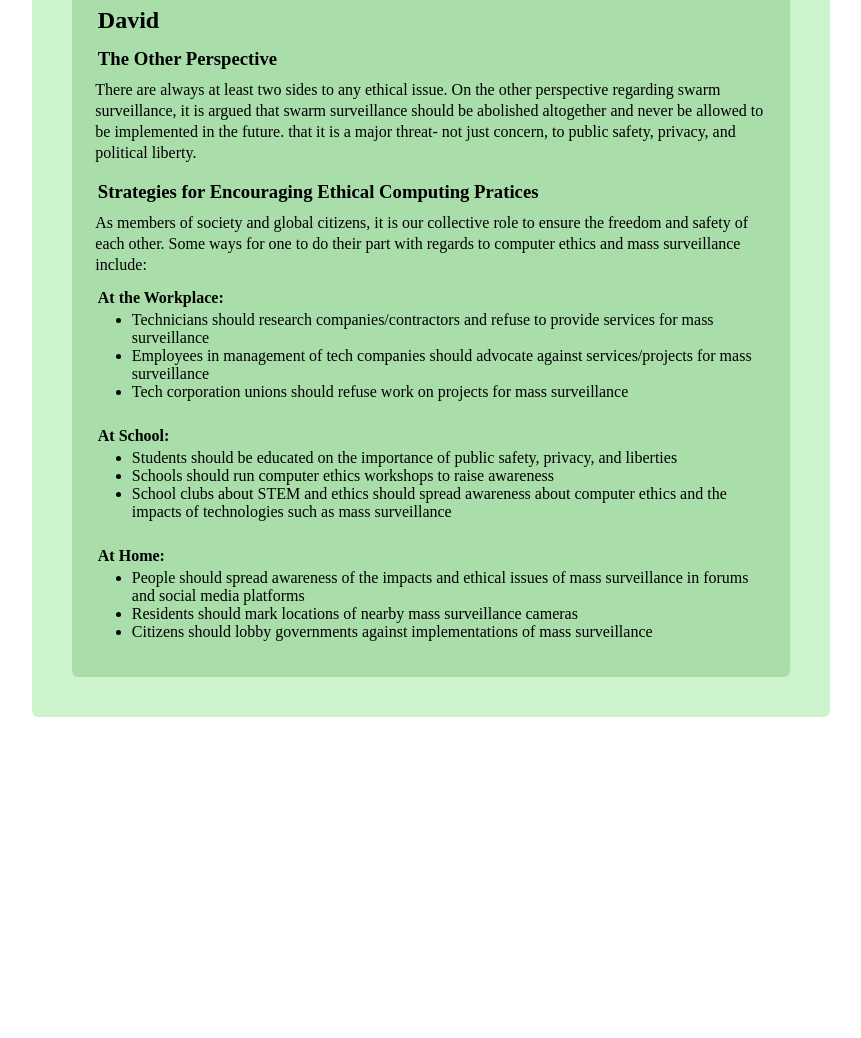
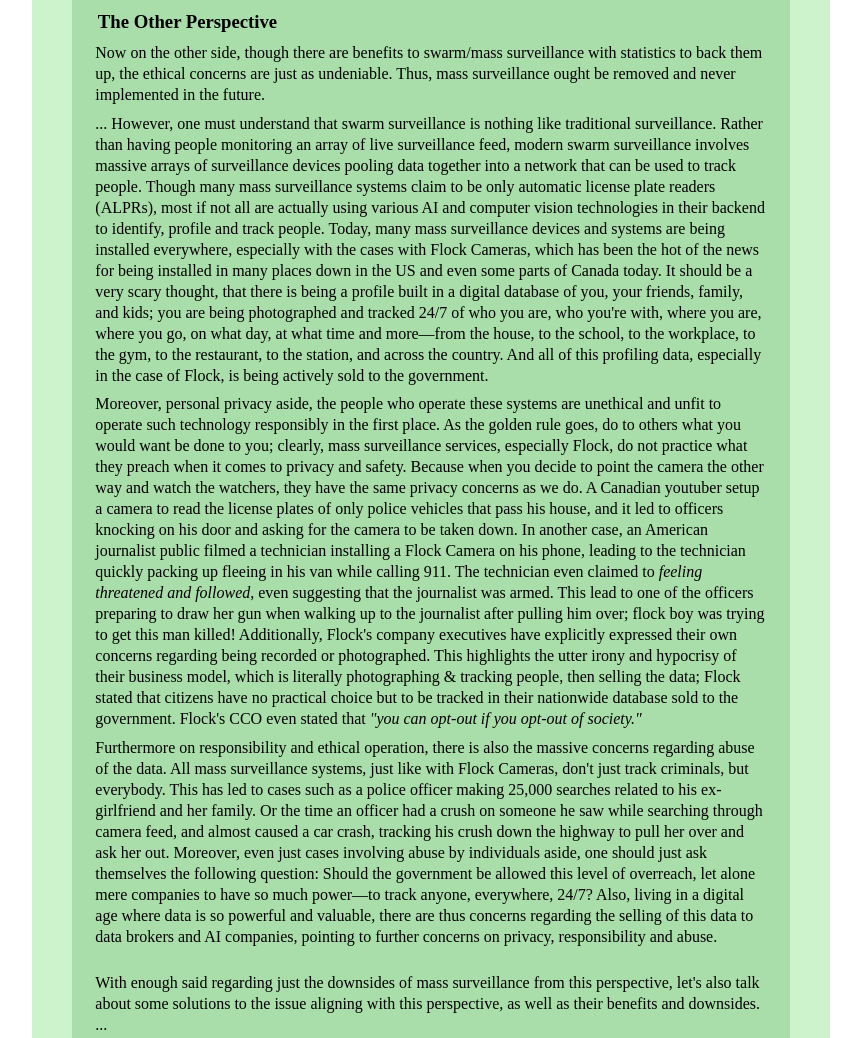
Before and after one commit to DanPlus6/ICS4U1-UAP4, a plain HTML site: page index.html in a window 1280 px wide. Shown: the part 1207-2245 px from the top of the page, without its empty margins (209-1070 px from the left). Before the commit the page ends 1952 px from the top, so only its background shows below. Drawn offline with Linux system fonts and the light colour scheme.

Commit message:
Added downsides viewed by this perspective

```diff
--- a/index.html
+++ b/index.html
@@ -6,13 +6,13 @@
 
     <link rel="stylesheet" href="assets/styles.css">
 
-    <title>Computer Ethics - Swarm Surveillance</title>
+    <title>Ethics - Swarm Surveillance</title>
 </head>
 <body>
     <div class="container">
         <div class="header">
             <h2>Computer Ethics</h2>
-            <h1>Swarm/Mass Surveillance</h1>
+            <h1>Swarm Surveillance</h1>
         </div>
 
         <div class="content">
@@ -59,13 +59,70 @@
         <div class="content">
             <h2>David</h2>
             <h3>The Other Perspective</h3>
+            <!-- <p>
+                The world is not just black and white; there is yet a definitive resolution to any true ethical issue
+                for there are always two or more sides to the issue each with their own reasonable arguments.
+            </p> -->
             <p>
-                There are always at least two sides to any ethical issue. On the other perspective regarding swarm surveillance,
-                it is argued that swarm surveillance should be abolished altogether and never be allowed to be implemented in the
-                future. that it is a major threat- not just concern, to public safety, privacy, and political liberty.
+                Now on the other side, though there are benefits to swarm/mass surveillance with statistics to back them up,
+                the ethical concerns are just as undeniable. Thus, mass surveillance ought be removed and never implemented
+                in the future.
             </p>
             <p>
-
+                ...
+                However, one must understand that swarm surveillance is nothing like traditional surveillance.
+                Rather than having people monitoring an array of live surveillance feed, modern swarm surveillance
+                involves massive arrays of surveillance devices pooling data together into a network that can be used
+                to track people.
+                Though many mass surveillance systems claim to be only automatic license plate readers (ALPRs), most if not
+                all are actually using various AI and computer vision technologies in their backend to identify, profile
+                and track people.
+                Today, many mass surveillance devices and systems are being installed everywhere, especially with the cases
+                with Flock Cameras, which has been the hot of the news for being installed in many places down in the US and
+                even some parts of Canada today.
+                It should be a very scary thought, that there is being a profile built in a digital database of you,
+                your friends, family, and kids; you are being photographed and tracked 24/7 of who you are, who you're with,
+                where you are, where you go, on what day, at what time and more—from the house, to the school, to the workplace,
+                to the gym, to the restaurant, to the station, and across the country.
+                And all of this profiling data, especially in the case of Flock, is being actively sold to the government.
+            </p>
+            <p>
+                Moreover, personal privacy aside, the people who operate these systems are unethical and unfit to operate
+                such technology responsibly in the first place.
+                As the golden rule goes, do to others what you would want be done to you; clearly, mass surveillance services,
+                especially Flock, do not practice what they preach when it comes to privacy and safety. Because when you decide
+                to point the camera the other way and watch the watchers, they have the same privacy concerns as we do.
+                A Canadian youtuber setup a camera to read the license plates of only police vehicles
+                that pass his house, and it led to officers knocking on his door and asking for the camera to be taken down.
+                In another case, an American journalist public filmed a technician installing a Flock Camera on his phone,
+                leading to the technician quickly packing up fleeing in his van while calling 911. The technician even claimed
+                to <i>feeling threatened and followed</i>, even suggesting that the journalist was armed. This lead to one of
+                the officers preparing to draw her gun when walking up to the journalist after pulling him over; flock boy
+                was trying to get this man killed!
+                Additionally, Flock's company executives have explicitly expressed their own concerns regarding being recorded
+                or photographed. This highlights the utter irony and hypocrisy of their business model, which is literally
+                photographing & tracking people, then selling the data; Flock stated that citizens have no practical choice
+                but to be tracked in their nationwide database sold to the government. Flock's CCO even stated that <i>"you can
+                opt-out if you opt-out of society."</i>
+            </p>
+            <p>
+                Furthermore on responsibility and ethical operation, there is also the massive concerns regarding abuse of the
+                data. All mass surveillance systems, just like with Flock Cameras, don't just track criminals, but everybody.
+                This has led to cases such as a police officer making 25,000 searches related to his ex-girlfriend and her
+                family. Or the time an officer had a crush on someone he saw while searching through camera feed, and
+                almost caused a car crash, tracking his crush down the highway to pull her over and ask her out.
+                Moreover, even just cases involving abuse by individuals aside, one should just ask themselves the following question:
+                Should the government be allowed this level of overreach, let alone mere companies to have so much power—to
+                track anyone, everywhere, 24/7?
+                Also, living in a digital age where data is so powerful and valuable, there are thus concerns regarding
+                the selling of this data to data brokers and AI companies, pointing to further concerns on privacy, responsibility
+                and abuse.
+            </p>
+            <br>
+            <p>
+                With enough said regarding just the downsides of mass surveillance from this perspective, let's also talk
+                about some solutions to the issue aligning with this perspective, as well as their benefits and downsides.
+                ...
             </p>
 
             <h3>Strategies for Encouraging Ethical Computing Pratices</h3>
```
